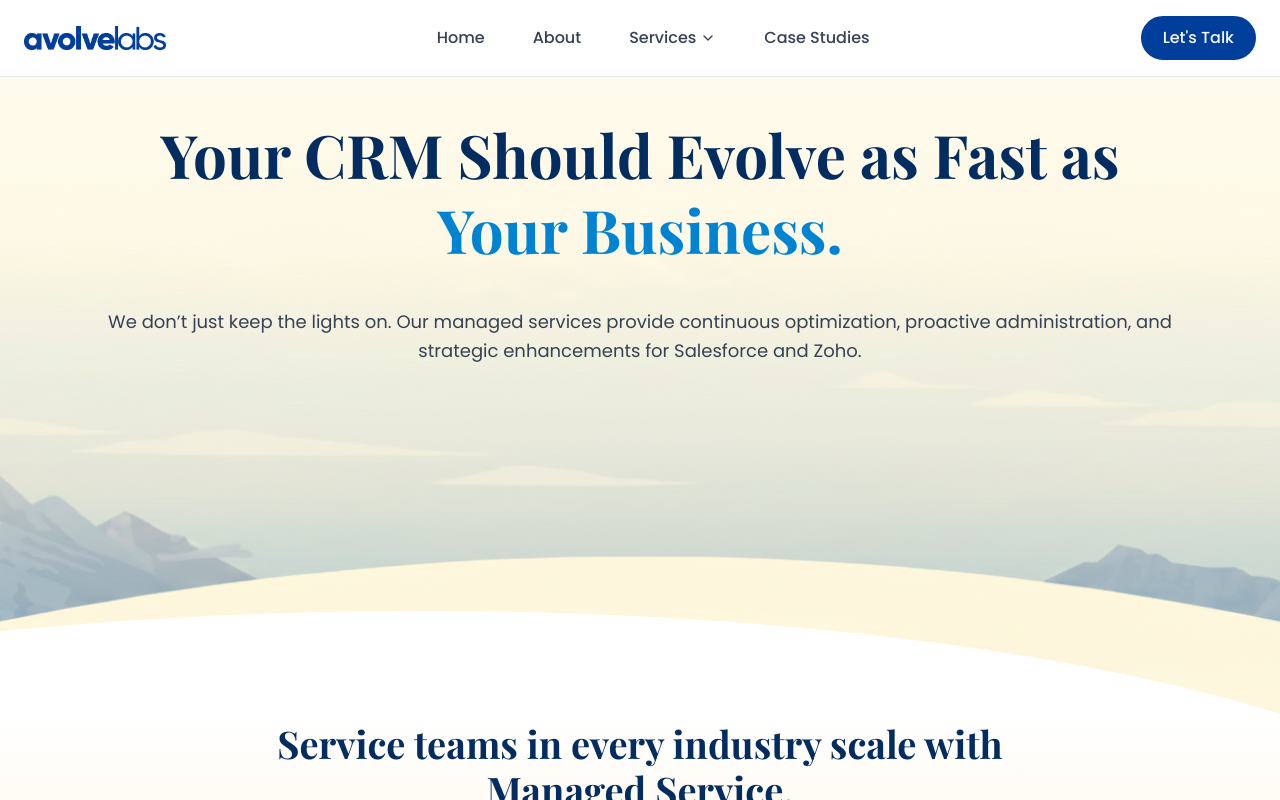
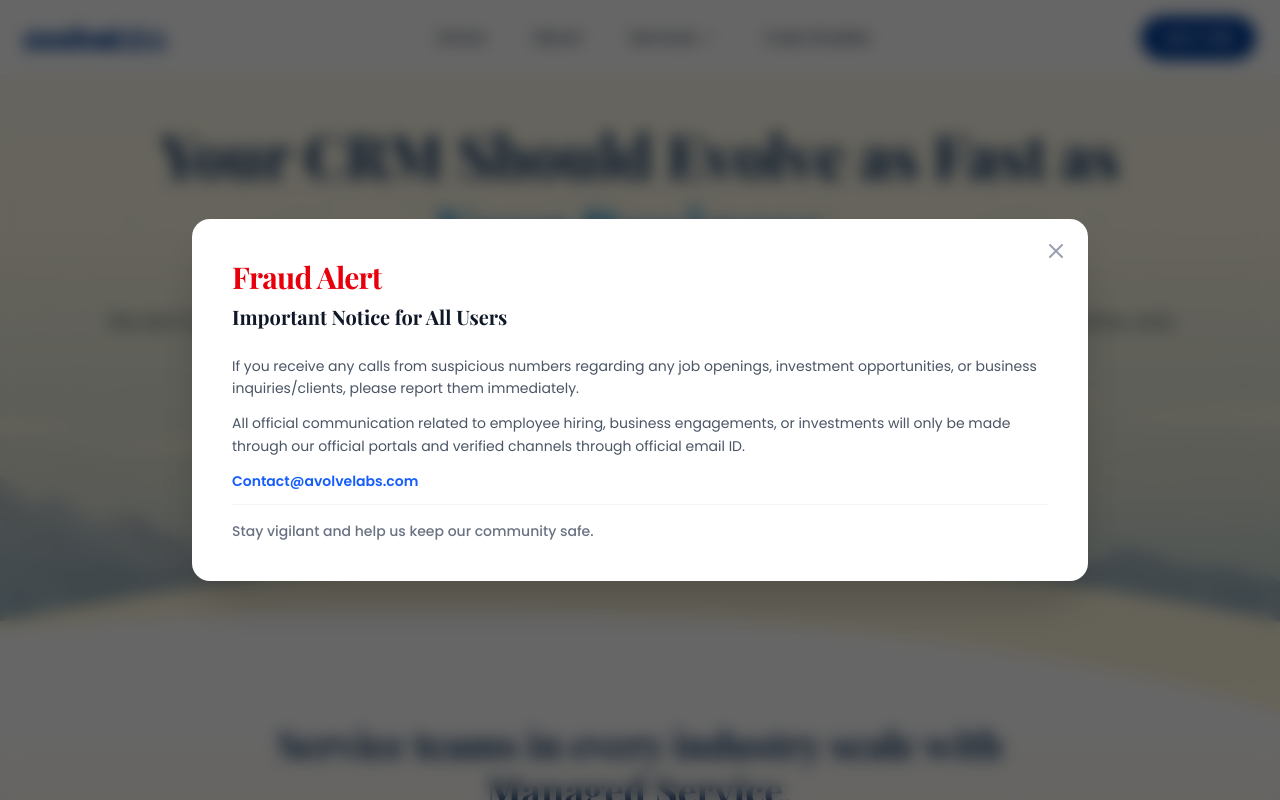
Before and after one commit to Av-technosys/avolvelabs-nextjs, a Next.js app: page /services/managed-services in a window 1280 px wide. Shown: the top 800 px of the page. Built offline with nearby package versions, Linux system fonts and the light colour scheme.

Commit message:
fraud/alert

```diff
--- a/src/app/layout.tsx
+++ b/src/app/layout.tsx
@@ -3,6 +3,7 @@
 import "./globals.css";
 import Header from "@/components/header";
 import Footer from "@/components/footer";
+import FraudAlert from "@/components/fraudAlert";
 
 const geistSans = Geist({
   variable: "--font-geist-sans",
@@ -44,6 +45,7 @@
         <Header/>
         {children}
         <Footer/>
+        <FraudAlert/>
       </body>
     </html>
   );
--- a/src/app/page.tsx
+++ b/src/app/page.tsx
@@ -36,7 +36,7 @@
 
   return (
     <>
-      <FraudAlert />
+      {/* <FraudAlert /> */}
       <HomeHero />
       <HomeCarousel />
       <HomeVideo />
```
Also changed, not shown: src/components/fraudAlert.tsx (+9 -6 lines).
